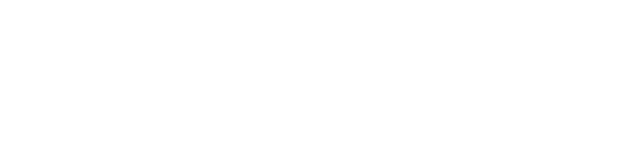
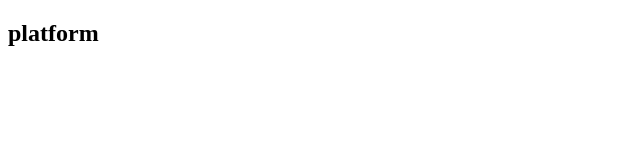
Before and after one commit to NazariySh/donatButton, a plain HTML site: page index.html in a window 1280 px wide. Shown: the whole page, without its empty margins (0-640 px from the left). Drawn offline with Linux system fonts and the light colour scheme.

Commit message:
Update index.html

```diff
--- a/index.html
+++ b/index.html
@@ -8,7 +8,7 @@
 </head>
 <body>
 
-<h2 id="platform"></h2>
+<h2 id="platform">platform</h2>
 
     <script>
         platform.onclick=()=>{
```
